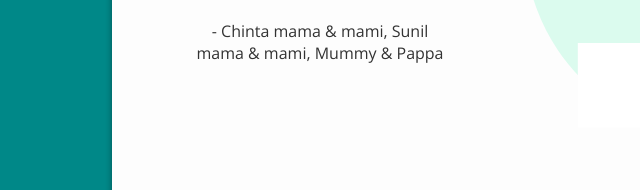
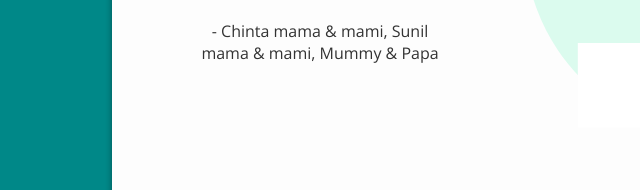
Before and after one commit to siddhij-git/aditi_atharva, a plain HTML site: page index.html in a window 1280 px wide. Shown: the part 460-650 px from the top of the page, 0-640 px from the left. Drawn offline with nearby package versions, Linux system fonts and the light colour scheme.

Commit message:
Update index.html

```diff
--- a/index.html
+++ b/index.html
@@ -16,7 +16,7 @@
       <p style="margin-bottom: 10px">May your laughter be contagious, your dreams be boundless, and
         your journey be filled with love."</p>
         <h3 style = "color:#042356">Happy Children's Day Aditi & Atharva!</h3>
-      <p class="muted">- Chinta mama & mami, Sunil mama & mami, Mummy & Pappa</p>
+      <p class="muted">- Chinta mama & mami, Sunil mama & mami, Mummy & Papa</p>
     </div>
     <div class="space"></div>
   </div>
```
